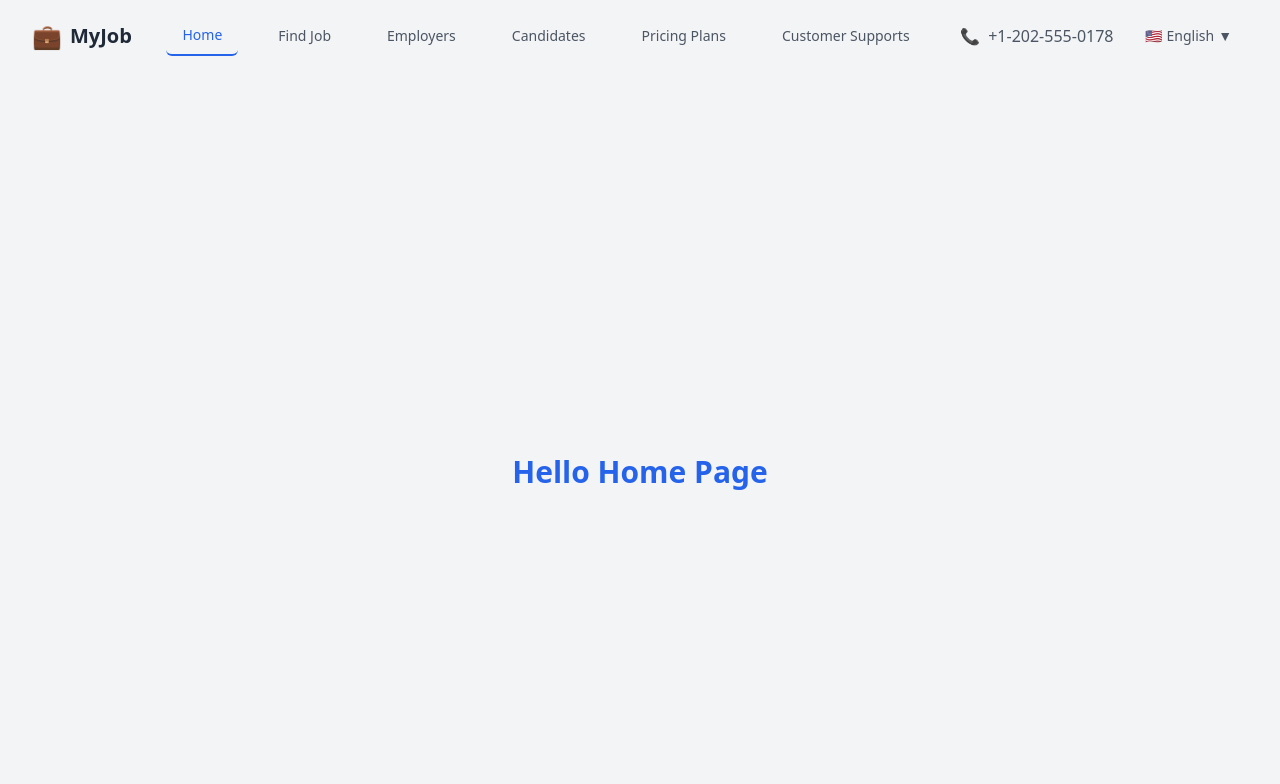
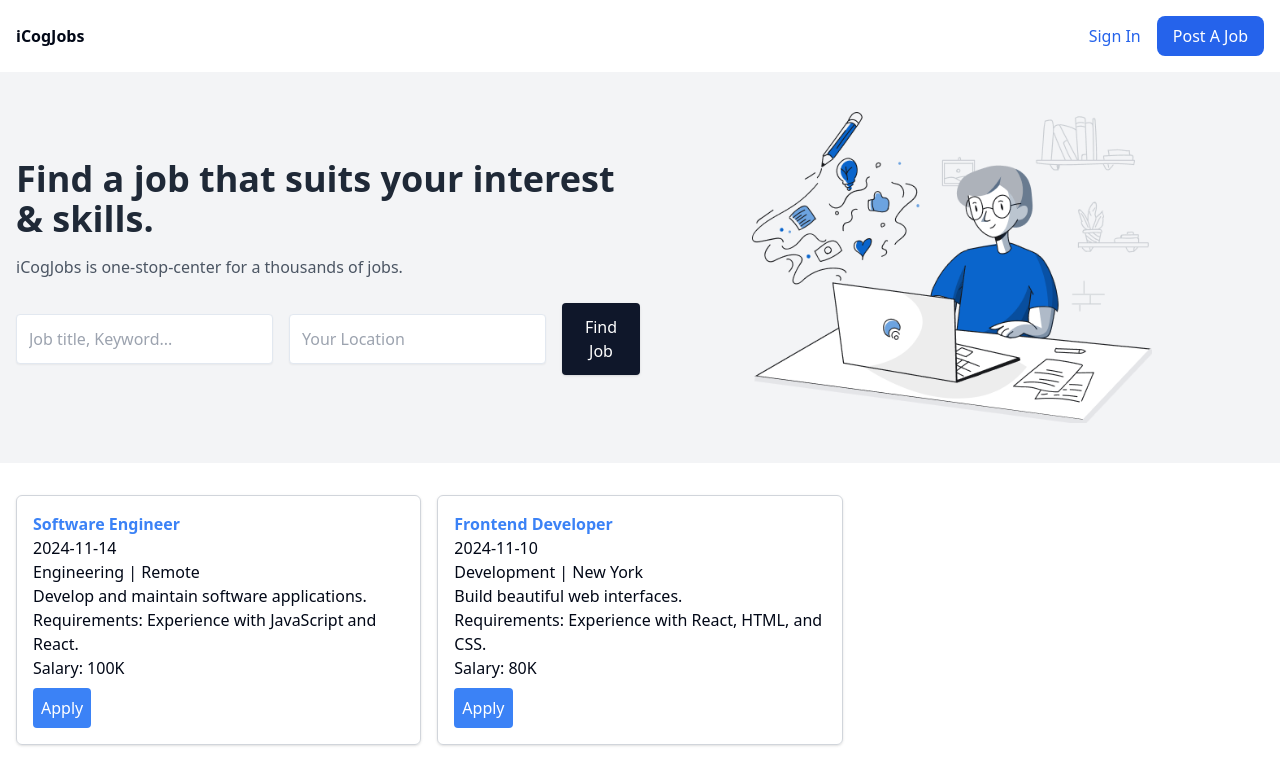
Before and after one commit to Zel-hub7/job_search_frontend, a Next.js app: page / in a window 1280 px wide. Shown: the top 784 px of the page. Built offline with nearby package versions, Linux system fonts and the light colour scheme.

Commit message:
Home Page Featurer Added

```diff
--- a/app/page.tsx
+++ b/app/page.tsx
@@ -1,11 +1,37 @@
-import React from 'react';
+'use client'
 
-export default function Home() {
+import React, { useState } from 'react';
+import JobCard from "@/components/home/JobCard";
+import JobSearch from '@/components/home/JobSearch';
+
+const jobs = [
+  { title: 'Software Engineer', postedDate: '2024-11-14', category: 'Engineering', location: 'Remote', description: 'Develop and maintain software applications.', requirements: 'Experience with JavaScript and React.', salary: '100K' },
+  { title: 'Frontend Developer', postedDate: '2024-11-10', category: 'Development', location: 'New York', description: 'Build beautiful web interfaces.', requirements: 'Experience with React, HTML, and CSS.', salary: '80K' },
+
+];
+
+const Home: React.FC = () => {
+  const [jobTitle, setJobTitle] = useState('');
+  const [location, setLocation] = useState('');
+
+  const handleSearch = () => {
+    const filteredJobs = jobs.filter(job =>
+      job.title.toLowerCase().includes(jobTitle.toLowerCase()) &&
+      job.location.toLowerCase().includes(location.toLowerCase())
+    );
+    return filteredJobs;
+  };
+
   return (
-    <div className="flex items-center justify-center min-h-screen bg-gray-100">
-      <h1 className="text-3xl font-bold text-blue-600">
-        Hello Home Page
-      </h1>
+    <div>
+      <JobSearch jobTitle={jobTitle} setJobTitle={setJobTitle} location={location} setLocation={setLocation} />
+      <div className="grid grid-cols-1 md:grid-cols-2 lg:grid-cols-3 gap-4 px-4 py-8">
+        {handleSearch().map((job, index) => (
+          <JobCard key={index} job={job} />
+        ))}
+      </div>
     </div>
   );
-}
+};
+
+export default Home;
--- /dev/null
+++ b/app/pages/jobs/[id].tsx
@@ -0,0 +1,31 @@
+import { useRouter } from 'next/router';
+
+const JobDetails: React.FC = () => {
+  const { query } = useRouter();
+  const { id } = query;
+
+  // Fetch the job details based on the id, or mock it for now
+  const job = {
+    title: 'Software Engineer',
+    postedDate: '2024-11-14',
+    category: 'Engineering',
+    location: 'Remote',
+    description: 'Develop and maintain software applications.',
+    requirements: 'Experience with JavaScript and React.',
+    salary: '100K'
+  };
+
+  return (
+    <div className="max-w-2xl mx-auto p-4">
+      <h1 className="text-4xl font-bold">{job.title}</h1>
+      <p className="text-lg text-gray-600">{job.postedDate}</p>
+      <p className="mt-2">{job.category} | {job.location}</p>
+      <p className="mt-4">{job.description}</p>
+      <p className="mt-4"><strong>Requirements:</strong> {job.requirements}</p>
+      <p className="mt-4"><strong>Salary:</strong> {job.salary}</p>
+      <button className="mt-6 bg-blue-500 text-white p-2 rounded">Apply Now</button>
+    </div>
+  );
+};
+
+export default JobDetails;
--- a/components/Navbar.tsx
+++ b/components/Navbar.tsx
@@ -1,55 +1,41 @@
-import React from 'react';
-import { Button } from '@/components/ui/button';
-import { DropdownMenu, DropdownMenuTrigger, DropdownMenuContent, DropdownMenuItem } from '@/components/ui/dropdown-menu';
+'use client'
 
-const Navbar: React.FC = () => {
+import { FC } from 'react';
+import { useState } from 'react';
+
+const NavBar: FC = () => {
+
+  const [isSignedIn, setIsSignedIn] = useState(false);
+
+  const handleSignInOut = () => {
+    setIsSignedIn(!isSignedIn);
+  };
+
   return (
-    <div className="w-full bg-gray-100">
-      <nav className="max-w-7xl mx-auto flex items-center justify-between px-8 py-4">
-        {/* Logo Section */}
-        <div className="flex items-center space-x-2">
-          <span className="text-blue-600 text-2xl">💼</span>
-          <span className="text-xl font-semibold text-gray-800">MyJob</span>
-        </div>
-
-        {/* Navigation Links */}
-        <div className="flex space-x-6">
-          <Button variant="link" className="text-blue-600 border-b-2 border-blue-600 font-medium">
-            Home
-          </Button>
-          <Button variant="link" className="text-gray-600 hover:text-blue-600">Find Job</Button>
-          <Button variant="link" className="text-gray-600 hover:text-blue-600">Employers</Button>
-          <Button variant="link" className="text-gray-600 hover:text-blue-600">Candidates</Button>
-          <Button variant="link" className="text-gray-600 hover:text-blue-600">Pricing Plans</Button>
-          <Button variant="link" className="text-gray-600 hover:text-blue-600">Customer Supports</Button>
-        </div>
-
-        {/* Contact Info */}
-        <div className="flex items-center space-x-4">
-          <div className="flex items-center space-x-2">
-            <span role="img" aria-label="phone" className="text-gray-600">📞</span>
-            <span className="text-gray-600">+1-202-555-0178</span>
-          </div>
-
-          {/* Language Dropdown */}
-          <DropdownMenu>
-            <DropdownMenuTrigger asChild>
-              <Button variant="ghost" className="flex items-center space-x-1 text-gray-600">
-                <span role="img" aria-label="flag">🇺🇸</span>
-                <span>English</span>
-                <span>▼</span>
-              </Button>
-            </DropdownMenuTrigger>
-            <DropdownMenuContent>
-              <DropdownMenuItem>English</DropdownMenuItem>
-              <DropdownMenuItem>Spanish</DropdownMenuItem>
-              <DropdownMenuItem>French</DropdownMenuItem>
-            </DropdownMenuContent>
-          </DropdownMenu>
-        </div>
-      </nav>
-    </div>
+    <nav className="flex justify-between items-center bg-white p-4 shadow-md">
+      <div className="flex items-center space-x-4">
+        <a href="/" className='font-extrabold'>iCogJobs</a>
+      </div>
+      <div className="flex items-center space-x-4">
+        {isSignedIn ? (
+          <button onClick={handleSignInOut} className="text-blue-600 font-medium">
+            Sign Out
+          </button>
+        ) : (
+          <a href="/sign-in">
+            <button className="text-blue-600 font-medium">
+              Sign In
+            </button>
+          </a>
+        )}
+        <a href="/post-a-job">
+          <button className="bg-blue-600 text-white px-4 py-2 rounded-lg hover:bg-blue-700">
+            Post A Job
+          </button>
+        </a>
+      </div>
+    </nav>
   );
 };
 
-export default Navbar;
+export default NavBar;
--- /dev/null
+++ b/components/home/JobCard.tsx
@@ -0,0 +1,27 @@
+import Link from 'next/link';
+
+interface Job {
+  title: string;
+  postedDate: string;
+  category: string;
+  location: string;
+  description: string;
+  requirements: string;
+  salary: string;
+}
+
+const JobCard: React.FC<{ job: Job }> = ({ job }) => {
+  return (
+    <div className="border border-gray-300 p-4 rounded-md shadow hover:shadow-lg transition">
+      <h2 className="text-blue-500 font-semibold">{job.title}</h2>
+      <p>{job.postedDate}</p>
+      <p>{job.category} | {job.location}</p>
+      <p>{job.description}</p>
+      <p>Requirements: {job.requirements}</p>
+      <p>Salary: {job.salary}</p>
+      <button className="bg-blue-500 text-white mt-2 p-2 rounded">Apply</button>
+    </div>
+  );
+};
+
+export default JobCard;
--- /dev/null
+++ b/components/home/JobSearch.tsx
@@ -0,0 +1,64 @@
+'use client'
+
+import React, { useState } from 'react';
+import Image from 'next/image';
+interface JobSearchProps {
+  jobTitle: string;
+  setJobTitle: React.Dispatch<React.SetStateAction<string>>;
+  location: string;
+  setLocation: React.Dispatch<React.SetStateAction<string>>;
+}
+
+
+const JobSearch: React.FC<JobSearchProps> = ({ jobTitle, setJobTitle, location, setLocation }) => {
+
+
+  const handleSearch = () => {
+
+  };
+
+  return (
+    <div className="flex flex-col md:flex-row items-center justify-between px-4 py-10 bg-gray-100">
+      <div className="md:w-1/2">
+        <h1 className="text-3xl md:text-4xl font-bold text-gray-800">
+          Find a job that suits your interest & skills.
+        </h1>
+        <p className="mt-4 text-gray-600">
+          iCogJobs is one-stop-center for a thousands of jobs.
+        </p>
+        <div className="mt-6 flex flex-col md:flex-row items-center space-y-4 md:space-y-0 md:space-x-4">
+          <input
+            type="text"
+            placeholder="Job title, Keyword..."
+            className="w-full md:w-auto border rounded p-3 shadow-sm focus:outline-none focus:ring focus:border-blue-500"
+            value={jobTitle}
+            onChange={(e) => setJobTitle(e.target.value)}
+          />
+          <input
+            type="text"
+            placeholder="Your Location"
+            className="w-full md:w-auto border rounded p-3 shadow-sm focus:outline-none focus:ring focus:border-blue-500"
+            value={location}
+            onChange={(e) => setLocation(e.target.value)}
+          />
+          <button
+            className="w-full md:w-auto bg-primary text-white p-3 rounded shadow hover:bg-blue-600 focus:outline-none focus:ring"
+            onClick={handleSearch}
+          >
+            Find Job
+          </button>
+        </div>
+      </div>
+      <div className="md:w-1/2 mt-6 md:mt-0 flex justify-center">
+        <Image
+          src="/img/Illustration.png"
+          alt="Job search illustration"
+          width={400}
+          height={400}
+        />
+      </div>
+    </div>
+  );
+};
+
+export default JobSearch;
```
Also changed, not shown: public/img/Illustration.png (added).
